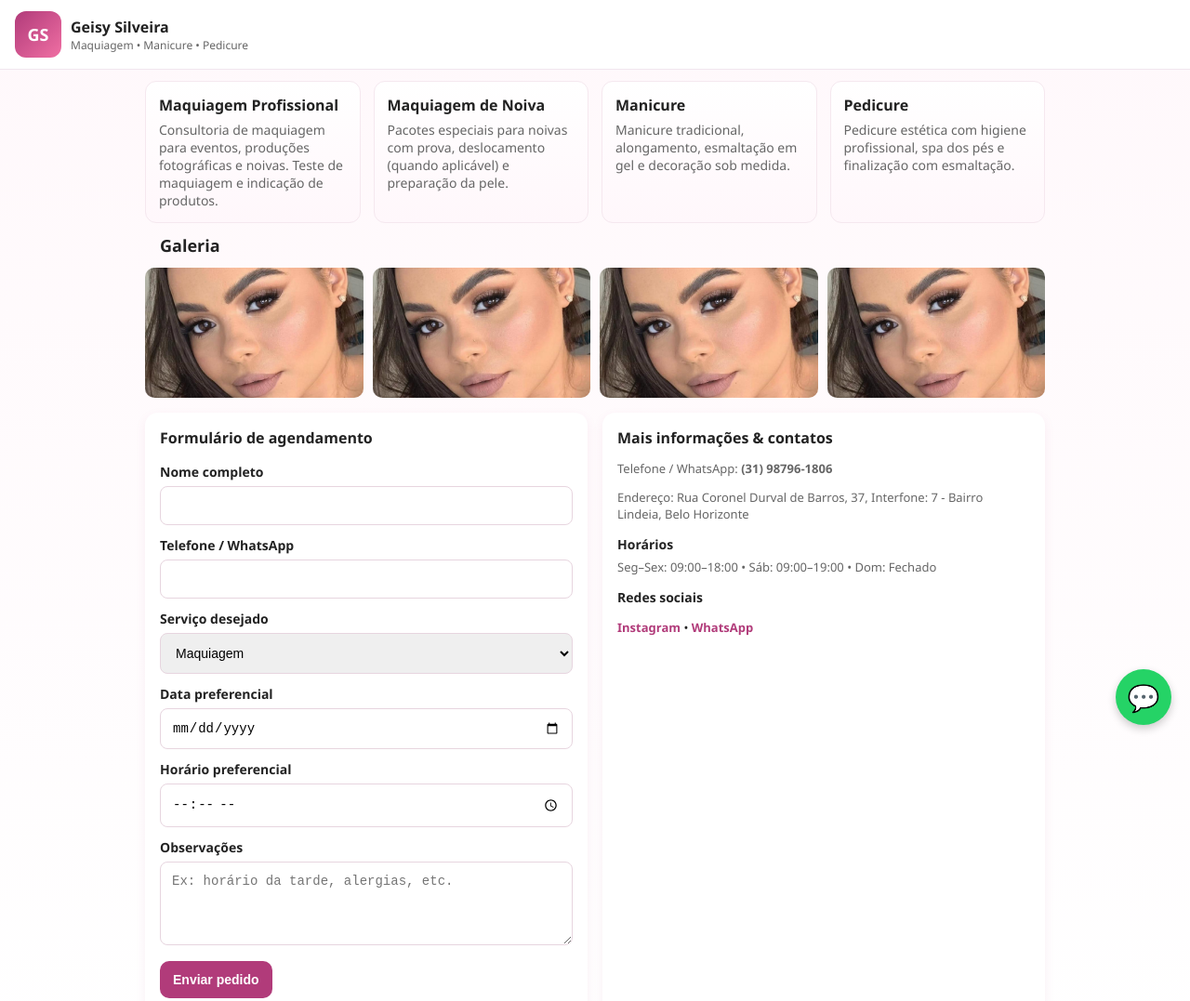
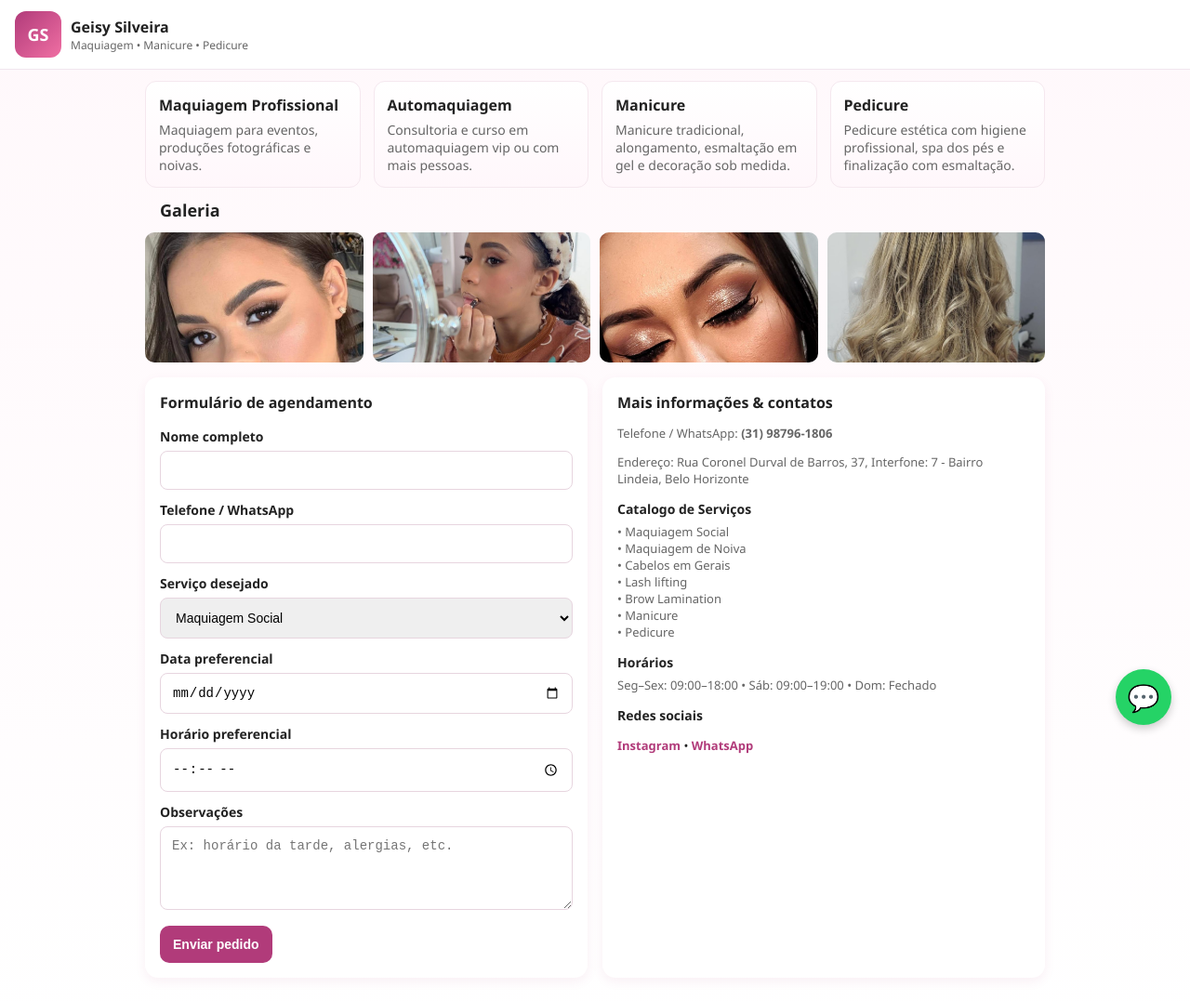
Before and after one commit to wgtecx/geisy-silveira-site, a plain HTML site: page index.html in a window 1280 px wide. Shown: the top 1077 px of the page at 93% size. Drawn offline with Linux system fonts and the light colour scheme.

Commit message:
Add files via upload

```diff
--- a/index.html
+++ b/index.html
@@ -34,7 +34,7 @@
 
     .gallery{max-width:1000px;margin:12px auto;padding:0 16px}
     .grid{display:grid;grid-template-columns:repeat(auto-fit,minmax(140px,1fr));gap:10px}
-    .grid img{width:100%;height:140px;object-fit:cover;border-radius:10px}
+    .grid img{width:100%;height:140px;object-fit:cover;object-position: 50% 30%;border-radius:10px}
 
     .contact-section{max-width:1000px;margin:16px auto;padding:0 16px;display:grid;grid-template-columns:1fr 1fr;gap:16px}
     form label{display:block;margin-bottom:6px;font-weight:600;font-size:14px}
@@ -80,7 +80,7 @@
       </div>
     </div>
     <nav>
-    <!--   <a href="#servicos">Serviços</a> -->
+    <!--  <a href="#servicos">Serviços</a> -->
     <!--  <a href="#galeria">Galeria</a> -->
     <!--  <a href="#contato">Agende</a> -->
     </nav>
@@ -91,12 +91,12 @@
     <section id="servicos" class="services" aria-label="Serviços">
       <article class="service">
         <h3>Maquiagem Profissional</h3>
-        <p>Consultoria de maquiagem para eventos, produções fotográficas e noivas. Teste de maquiagem e indicação de produtos.</p>
+        <p>Maquiagem para eventos, produções fotográficas e noivas.</p>
       </article>
 
       <article class="service">
-        <h3>Maquiagem de Noiva</h3>
-        <p>Pacotes especiais para noivas com prova, deslocamento (quando aplicável) e preparação da pele.</p>
+        <h3>Automaquiagem</h3>
+        <p>Consultoria e curso em automaquiagem vip ou com mais pessoas.</p>
       </article>
 
       <article class="service">
@@ -114,9 +114,9 @@
       <h2 style="margin:0 0 12px 16px;font-size:18px">Galeria</h2>
       <div class="grid">
         <img src="https://raw.githubusercontent.com/wgtecx/geisy-silveira-site/refs/heads/main/Imagem%20Cliente.jpg" alt="Maquiagem 1" />
-        <img src="https://raw.githubusercontent.com/wgtecx/geisy-silveira-site/refs/heads/main/Imagem%20Cliente.jpg" alt="Maquiagem 2" />
-        <img src="https://raw.githubusercontent.com/wgtecx/geisy-silveira-site/refs/heads/main/Imagem%20Cliente.jpg" alt="Manicure" />
-        <img src="https://raw.githubusercontent.com/wgtecx/geisy-silveira-site/refs/heads/main/Imagem%20Cliente.jpg" alt="Pedicure" />
+        <img src="https://raw.githubusercontent.com/wgtecx/geisy-silveira-site/refs/heads/main/Imagem%20Cliente2.jpg" alt="Maquiagem 2" />
+        <img src="https://raw.githubusercontent.com/wgtecx/geisy-silveira-site/refs/heads/main/Imagem%20Cliente3.jpg" alt="Manicure" />
+        <img src="https://raw.githubusercontent.com/wgtecx/geisy-silveira-site/refs/heads/main/Imagem%20Cliente4.jpg" alt="Pedicure" />
       </div>
     </section>
 
@@ -133,8 +133,11 @@
 
           <label for="service">Serviço desejado</label>
           <select id="service" name="service">
-            <option>Maquiagem</option>
+            <option>Maquiagem Social</option>
             <option>Maquiagem de Noiva</option>
+            <option>Cabelos em Gerais</option>
+            <option>Lash lifting</option>
+            <option>Brow Lamination</option>
             <option>Manicure</option>
             <option>Pedicure</option>
           </select>
@@ -157,11 +160,20 @@
         <p style="color:var(--muted);font-size:13px">Telefone / WhatsApp: <strong>(31) 98796-1806</strong></p>
         <p style="color:var(--muted);font-size:13px">Endereço: Rua Coronel Durval de Barros, 37, Interfone: 7 - Bairro Lindeia, Belo Horizonte</p>
 
+        <h3 style="margin-bottom:6px;font-size:14px">Catalogo de Serviços</h3>
+        <p style="margin:0;color:var(--muted);font-size:13px">• Maquiagem Social</p>
+        <p style="margin:0;color:var(--muted);font-size:13px">• Maquiagem de Noiva</p>
+        <p style="margin:0;color:var(--muted);font-size:13px">• Cabelos em Gerais</p>
+        <p style="margin:0;color:var(--muted);font-size:13px">• Lash lifting</p>
+        <p style="margin:0;color:var(--muted);font-size:13px">• Brow Lamination</p>
+        <p style="margin:0;color:var(--muted);font-size:13px">• Manicure</p>
+        <p style="margin:0;color:var(--muted);font-size:13px">• Pedicure</p>
+
         <h3 style="margin-bottom:6px;font-size:14px">Horários</h3>
         <p style="margin:0;color:var(--muted);font-size:13px">Seg–Sex: 09:00–18:00 • Sáb: 09:00–19:00 • Dom: Fechado</p>
 
         <h3 style="margin-top:14px;font-size:14px">Redes sociais</h3>
-        <p style="margin:6px 0 0;font-size:13px"><a href="#" style="text-decoration:none;color:var(--accent);font-weight:700">Instagram</a> • <a href="https://wa.me/5531987961806" style="text-decoration:none;color:var(--accent);font-weight:700">WhatsApp</a></p>
+        <p style="margin:6px 0 0;font-size:13px"><a href="https://www.instagram.com/geisysilveiramakeup/" style="text-decoration:none;color:var(--accent);font-weight:700">Instagram</a> • <a href="https://wa.me/5531987961806" style="text-decoration:none;color:var(--accent);font-weight:700">WhatsApp</a></p>
       </div>
 
     </section>
```
